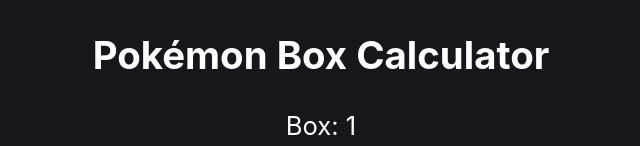
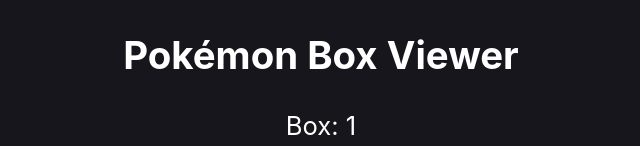
Before and after one commit to spoge/pokebox-viewer, a React (Create React App) app: page / in a window 1280 px wide. Shown: the top 146 px of the page, without its empty margins (319-959 px from the left). Built offline with nearby package versions, Linux system fonts and the light colour scheme.

Commit message:
Update name

```diff
--- a/package.json
+++ b/package.json
@@ -1,8 +1,8 @@
 {
-  "name": "pokemon-box-calculator",
+  "name": "pokebox-viewer",
   "version": "0.1.0",
   "private": true,
-  "homepage": "https://sboge.no/pokemon-box-calculator",
+  "homepage": "https://sboge.no/pokebox-viewer",
   "dependencies": {
     "@types/jest": "^26.0.10",
     "@types/node": "^14.6.0",
--- a/public/index.html
+++ b/public/index.html
@@ -7,11 +7,11 @@
     <meta name="theme-color" content="#000000" />
     <meta
       name="description"
-      content="Calculate where Pokémons should be put in your PokéBoxes"
+      content="View where Pokémons should be in your PokéBoxes"
     />
     <link rel="apple-touch-icon" href="%PUBLIC_URL%/logo192.png" />
     <link rel="manifest" href="%PUBLIC_URL%/manifest.json" />
-    <title>PokéBox Calculator</title>
+    <title>PokéBox Viewer</title>
   </head>
   <body>
     <noscript>You need to enable JavaScript to run this app.</noscript>
--- a/src/App.tsx
+++ b/src/App.tsx
@@ -28,7 +28,7 @@
 
   return (
     <div className="app">
-      <h2>Pokémon Box Calculator</h2>
+      <h2>Pokémon Box Viewer</h2>
       <div>
         <PokeBox pokeNum={pokenum} setPokenum={setPokenum} />
         <div className="pokemon-info">
```
